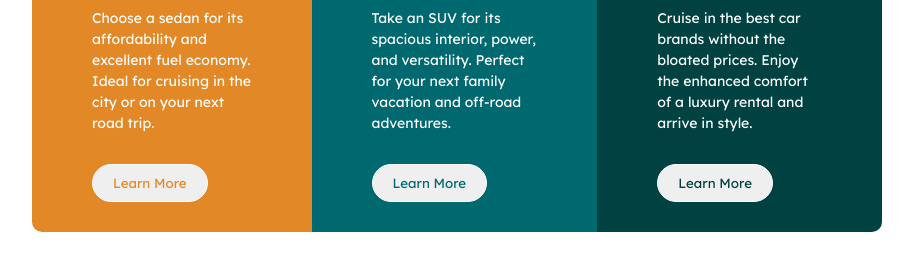
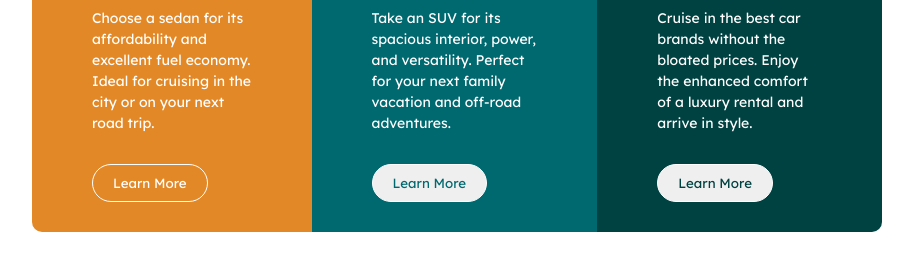
Before and after one commit to Tweetbright/3-column-preview-card-component---FronendMentor, a plain HTML site: page index.html in a window 1280 px wide. In both pictures the pointer is over the button 332 px from the left and 548 px from the top of the page. Shown: the part 365-636 px from the top of the page, without its empty margins (183-1096 px from the left). Drawn offline with Linux system fonts and the light colour scheme.

Commit message:
Added some hover effects to buttons

```diff
--- a/styles.css
+++ b/styles.css
@@ -68,6 +68,12 @@ button {
     font-family: Lexend Deca;
 }
 
+button:hover{
+    cursor: pointer;
+    border: 1px solid white;
+    background-color: transparent;
+}
+
 #card1 button {
     color: hsl(31, 77%, 52%);
 }
@@ -76,6 +82,10 @@ button {
 }
 #card3 button {
     color: hsl(179, 100%, 13%);
+}
+
+#card1 button:hover, #card2 button:hover, #card3 button:hover{
+    color: white;
 }
 
 @media screen and (max-width:650px) {
```
